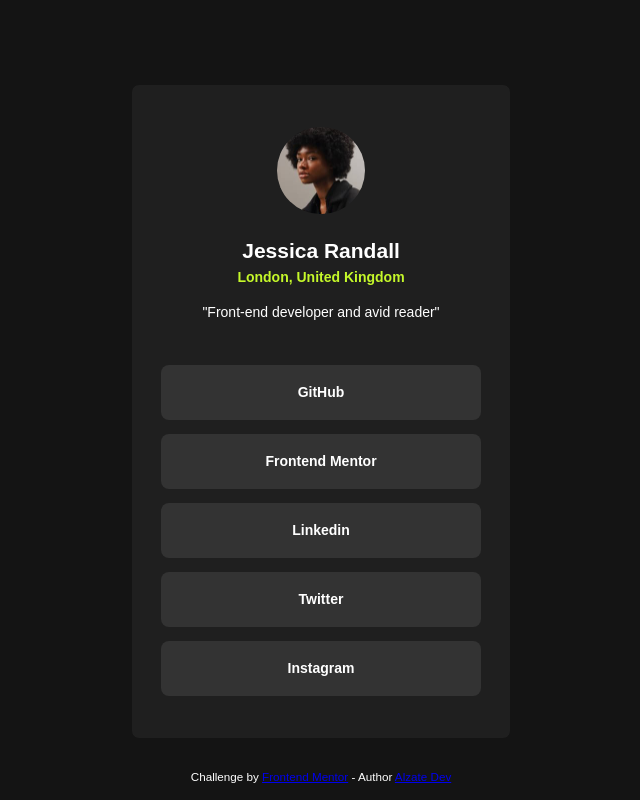
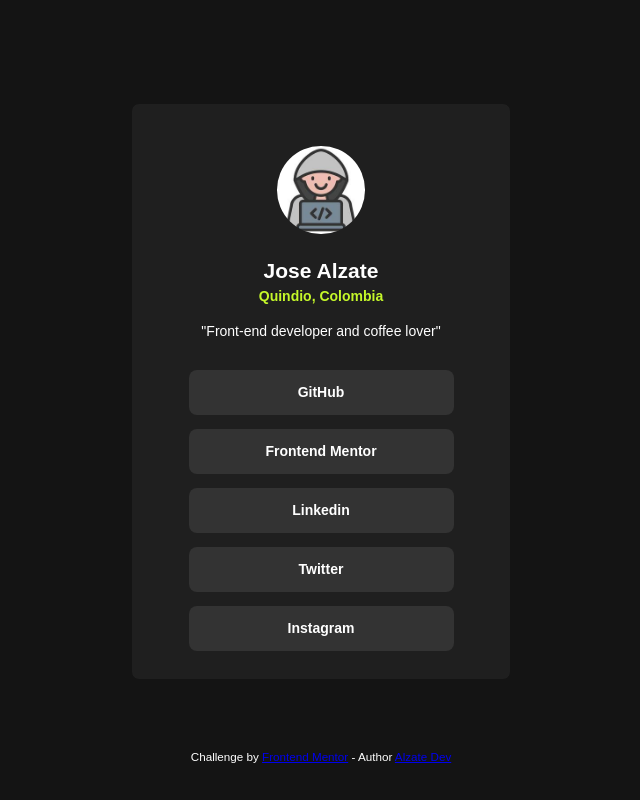
Before and after one commit to josealzate97/social-links-profile-main, a plain HTML site: page index.html in a window 1280 px wide. Shown: the whole page, without its empty margins (319-959 px from the left). Drawn offline with Linux system fonts and the light colour scheme.

Commit message:
mejoras personalizadas, its me

```diff
--- a/assets/styles.css
+++ b/assets/styles.css
@@ -55,20 +55,20 @@ body {
 }
 
 .card_links {
-    margin-top: 2em;
-    margin-bottom: 2em;
+    margin-top: 1em;
+    margin-bottom: 1em;
     text-align: center;
 }
 
 .card_link_button {
     background-color: var(--grey-700);
     color: var(--white);
-    width: 80%;
-    height: 35px;
+    width: 70%;
+    height: 25px;
     display: inline-block;
     border: none;
     border-radius: 8px;
-    padding: 10px 20px;
+    padding: 10px 10px;
     text-decoration: none;
     font-weight: bold;
     display: inline-block;
--- a/index.html
+++ b/index.html
@@ -22,15 +22,15 @@
       <main class="card">
 
         <section class="card__image">
-          <img src="./assets/images/avatar-jessica.jpeg" alt="Article Image">
+          <img src="./assets/images/avatar.jpg" alt="Its me">
         </section>
 
         <section class="card__header text-center">
 
-          <h1 class="card__tag__text">Jessica Randall</h1>
-          <p>London, United Kingdom</p>
+          <h1 class="card__tag__text">Jose Alzate</h1>
+          <p>Quindio, Colombia</p>
 
-          <label>"Front-end developer and avid reader"</label>
+          <label>"Front-end developer and coffee lover"</label>
 
         </section>
 
```
Also changed, not shown: assets/images/avatar.jpg (added).
